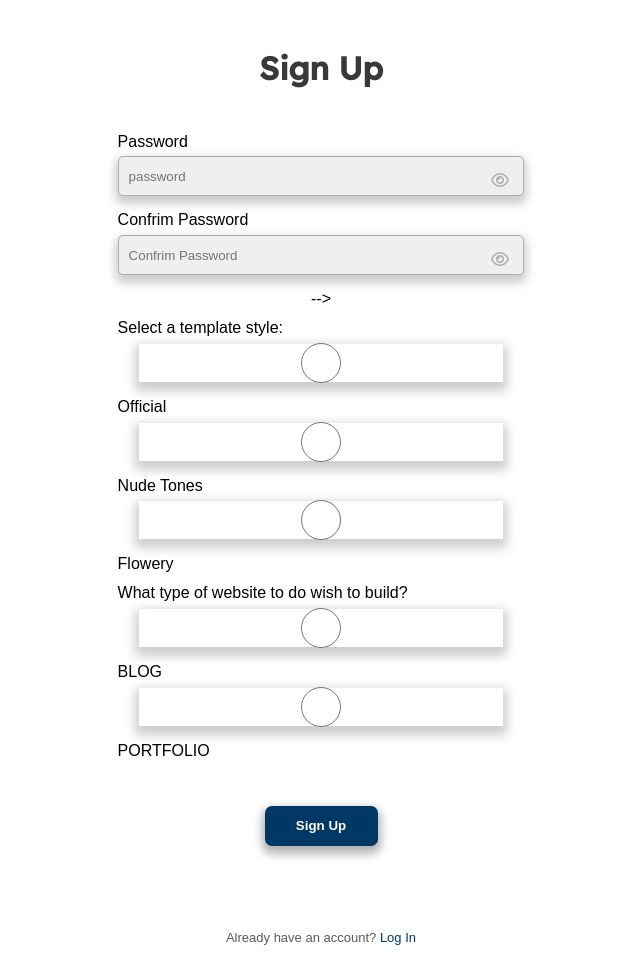
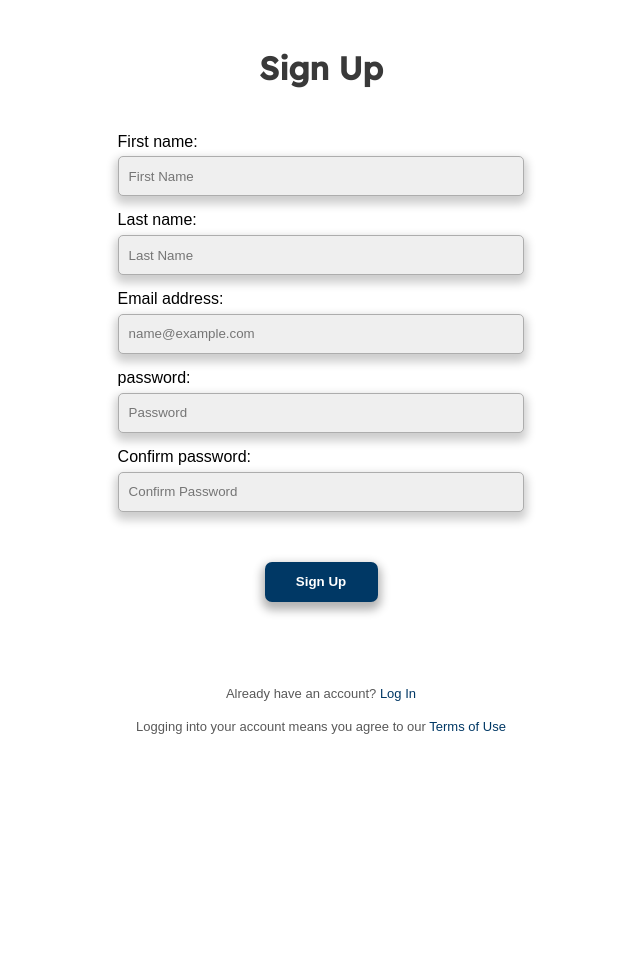
Before and after one commit to zuri-training/my_cms_team_11, a Django app: template mycms/accounts/templates/accounts/register.html in a window 1280 px wide. Shown: the part 80-1036 px from the top of the page, without its empty margins (319-959 px from the left). After the commit the page ends 814 px from the top, so only its background shows below. Run offline with Django 4.2, Linux system fonts and the light colour scheme; the template is opened without the code that fills it: values that come from a table or form of the project are taken from there, others are empty; parts of the project's set-up code (start-up, migrations or seed data) failed here and were passed over; some libraries are stand-ins or nearby versions.

Commit message:
fix forms path to db

```diff
--- a/mycms/accounts/forms.py
+++ b/mycms/accounts/forms.py
@@ -11,14 +11,14 @@
 
     class Meta:
         model = User
-        fields = ('email', 'first_name', 'last_name', 'password1', 'password2')
+        fields = ('first_name', 'last_name', 'email', 'password1', 'password2')
 
         widgets = {
             'first_name': forms.TextInput(attrs={'placeholder':'First Name','name':'firstName','id':'firstName','class':'input-class_name'}),
             'last_name': forms.TextInput(attrs={'placeholder':'Last Name','name':'lastName','id':'lastName','class':'input-class_name'}),
             'email': forms.EmailInput(attrs={'placeholder':'name@example.com','name':'email','id':'email','class':'input-class_name'}),
-            'password1': password1,
-            'password2': password2,
+            'password1': PasswordInput(),
+            'password2': PasswordInput(),
         }
 
 
@@ -30,7 +30,7 @@
         fields = ('email', 'password')
         widgets = {
             'email': forms.EmailInput(attrs={'placeholder':'Email','name':'email','id':'email','class':'input-class_name'}),
-            'password': password,
+            'password': PasswordInput(),
         }
 
     def clean(self):
--- a/mycms/accounts/templates/accounts/register.html
+++ b/mycms/accounts/templates/accounts/register.html
@@ -108,41 +108,7 @@
 
         <form method="post">
             {% csrf_token %}
-
-<!--             <div>
-                <label for="firstName">First Name</label>
-                <input type="text" name="firstName" id="firstName" placeholder="Enter your first name" required>
-            </div>
-
-            <div>
-                <label for="firstName">Last Name</label>
-                <input type="text" name="lastName" id="lastName" placeholder="Enter your last name" required>
-            </div>
-
-            <div>
-                <label for="email">Email Address</label>
-                <input type="email" name="email" id="email" placeholder="name@example.com" required>
-            </div>
-
-            <!-- <div>
-                <label for="phone">Phone Number</label>
-                <input type="tel" name="email" id="email" placeholder="Your phone number" required>
-            </div> -->
-
-            <div class="password-container">
-                <label for="password">Password</label>
-                <input type="password" name="password" id="password" placeholder="password" required>
-                <i class="far fa-eye toggle" id="togglePassword"></i>
-            </div>
-
-            <div class="password-container">
-                <label for="confirmPassword">Confrim Password</label>
-                <input type="password" name="confirmpassword" id="confirmPassword" placeholder="Confrim Password" required>
-                <i class="far fa-eye toggle" id="toggleConfirmPassword"></i>
-            </div> -->
             {{registration_form}}
-
-
             <input type="submit" name="Send email" value="Sign Up">
         </form>
 
```
